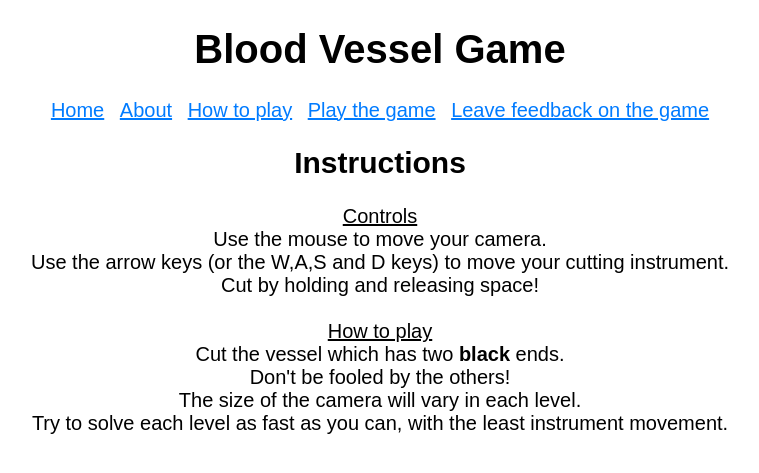
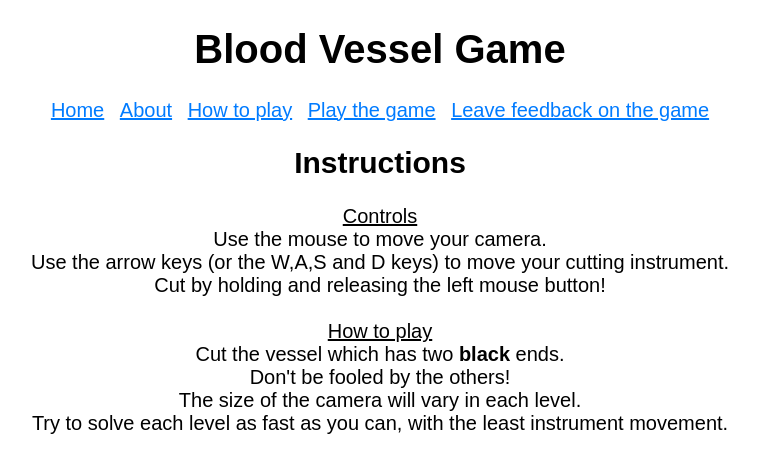
Before and after one commit to rmaphcr/vessel-game, a Flask app: page /instructions in a window 1280 px wide. Shown: the top 473 px of the page, without its empty margins (260-1019 px from the left). Run offline with Flask 3, Linux system fonts and the light colour scheme.

Commit message:
fixed tutorial message

```diff
--- a/templates/pages/instructions.html
+++ b/templates/pages/instructions.html
@@ -15,7 +15,7 @@
 
 	Use the mouse to move your camera. <br/>
 	Use the arrow keys (or the W,A,S and D keys) to move your cutting instrument. <br/>
-	Cut by holding and releasing space!<br/><br/>
+	Cut by holding and releasing the left mouse button!<br/><br/>
 
    <u>How to play</u><br/>
 
```
